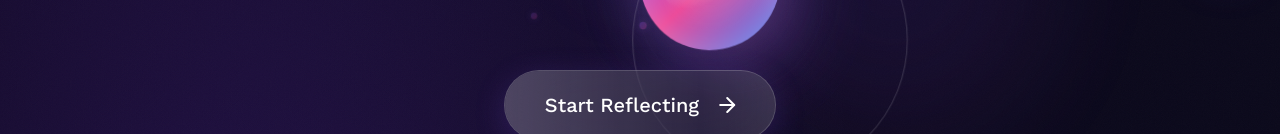
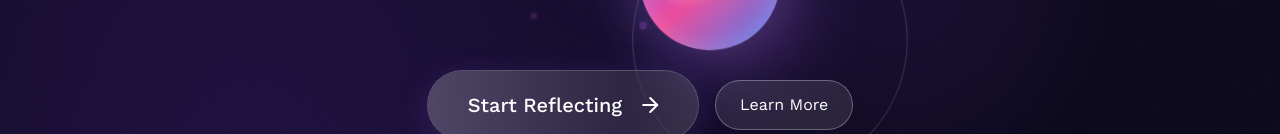
Before and after one commit to Nitya-003/InnerHue, a Next.js app: page / in a window 1280 px wide. Shown: the part 818-952 px from the top of the page. Built offline with nearby package versions, Linux system fonts and the light colour scheme; no server answers.

Commit message:
learn more page leads to about page

```diff
--- a/app/landing/page.tsx
+++ b/app/landing/page.tsx
@@ -2,6 +2,7 @@
 
 import { motion } from "framer-motion";
 import Link from "next/link";
+import LearnMoreButton from "@/components/LearnMoreButton";
 import {
   Heart,
   Brain,
@@ -126,12 +127,7 @@ export default function LandingPage() {
                 </motion.button>
               </Link>
 
-              <motion.div
-                whileHover={{ scale: 1.05 }}
-                className="px-6 py-4 bg-white/10 backdrop-blur text-white rounded-full border border-white/30 hover:bg-white/20 transition-all duration-300 cursor-pointer"
-              >
-                Learn More
-              </motion.div>
+              <LearnMoreButton className="px-6 py-4" />
             </motion.div>
           </motion.section>
 
--- a/app/mood/[id]/page.tsx
+++ b/app/mood/[id]/page.tsx
@@ -6,6 +6,8 @@ import Link from 'next/link';
 import { motion } from 'framer-motion';
 import { ArrowLeft } from 'lucide-react';
 import dynamic from 'next/dynamic';
+import type { OrbVisualizerProps } from '@/components/OrbVisualizer';
+import type { FC } from 'react';
 import { SuggestionPanel } from '@/components/SuggestionPanel';
 import { MoodData } from '@/lib/moodData';
 import { Mood, MoodSuggestion } from '@/types/mood';
@@ -15,9 +17,9 @@ import reflectiveMoods from '@/lib/reflectiveMoods';
 import { getTraditionalMoodId } from '@/lib/moodMapping';
 
 const OrbVisualizer = dynamic(
-  () => import('@/components/OrbVisualizer').then(m => m.OrbVisualizer),
+  () => import('@/components/OrbVisualizer').then((m) => ({ default: m.OrbVisualizer })),
   { ssr: false }
-);
+) as unknown as FC<OrbVisualizerProps>;
 
 interface MoodWithMeta extends Mood {
   traditionalId?: string;
--- /dev/null
+++ b/components/LearnMoreButton.tsx
@@ -0,0 +1,26 @@
+"use client";
+
+import Link from "next/link";
+import { motion } from "framer-motion";
+
+type Props = {
+  className?: string;
+  children?: React.ReactNode;
+};
+
+export default function LearnMoreButton({ className = "", children }: Props) {
+  return (
+    <Link href="/about">
+      <motion.button
+        whileHover={{ scale: 1.03 }}
+        whileTap={{ scale: 0.98 }}
+        className={
+          "px-6 py-3 bg-white/10 backdrop-blur text-white rounded-full border border-white/30 hover:bg-white/20 transition-all duration-300 " +
+          className
+        }
+      >
+        {children ?? "Learn More"}
+      </motion.button>
+    </Link>
+  );
+}
--- a/components/OrbVisualizer.tsx
+++ b/components/OrbVisualizer.tsx
@@ -3,16 +3,9 @@
 import { motion, Variants } from 'framer-motion';
 import { useState, useEffect, useRef } from 'react';
 import { ShaderOrb } from './ShaderOrb';
+import type { Mood } from '@/types/mood';
 
-interface Mood {
-  id: string;
-  name: string;
-  emoji: string;
-  color: string;
-  glow: string;
-}
-
-interface OrbVisualizerProps {
+export interface OrbVisualizerProps {
   mood: Mood;
 }
 
@@ -97,13 +90,15 @@ export function OrbVisualizer({ mood }: OrbVisualizerProps) {
   const [particles, setParticles] = useState<{ id: number; angle: number; distance: number; duration: number }[]>([]);
 
   useEffect(() => {
-    setParticles(Array.from({ length: 12 }, (_, i) => ({
-      id: i,
-      angle: (i * 30) * (Math.PI / 180),
-      distance: 150 + Math.random() * 50,
-      duration: 3 + Math.random() * 2
-    }))
-  );
+    setParticles(
+      Array.from({ length: 12 }, (_, i) => ({
+        id: i,
+        angle: (i * 30) * (Math.PI / 180),
+        distance: 150 + Math.random() * 50,
+        duration: 3 + Math.random() * 2,
+      }))
+    );
+  }, []);
 
   return (
     <div className="relative">
--- a/components/landing/Hero.tsx
+++ b/components/landing/Hero.tsx
@@ -1,9 +1,10 @@
-'use client';
+"use client";
 
 import { motion } from 'framer-motion';
 import { ArrowRight, Sparkles } from 'lucide-react';
 import { LandingOrb } from './LandingOrb';
 import { useRouter } from 'next/navigation';
+import LearnMoreButton from '@/components/LearnMoreButton';
 
 export function Hero() {
   const router = useRouter();
@@ -91,7 +92,7 @@ export function Hero() {
         </motion.div>
 
         {/* Primary CTA Button - Glassmorphic Style with Custom Transition */}
-        <motion.div variants={itemVariants}>
+        <motion.div variants={itemVariants} className="flex flex-col sm:flex-row items-center gap-4 justify-center">
           <motion.button
             onClick={() => router.push('/explore')}
             whileHover={{
@@ -151,6 +152,8 @@ export function Hero() {
               <ArrowRight className="w-5 h-5 sm:w-6 sm:h-6" />
             </motion.span>
           </motion.button>
+
+          <LearnMoreButton />
         </motion.div>
 
         {/* Secondary text */}
```
